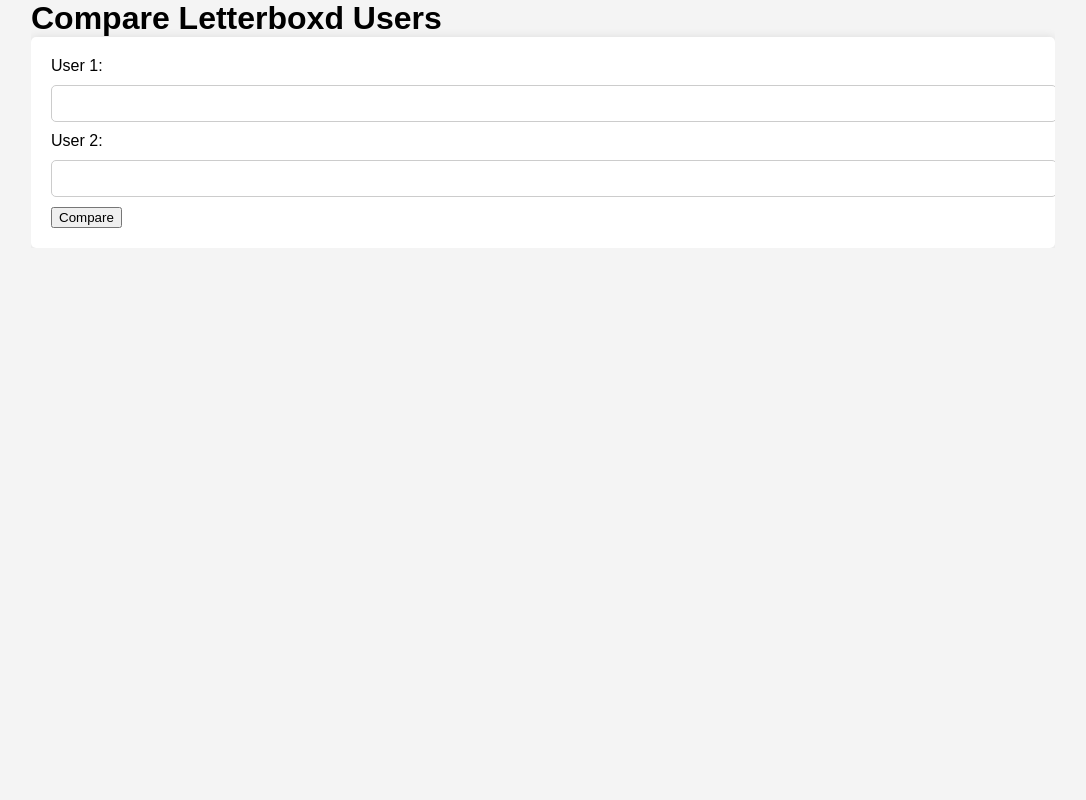
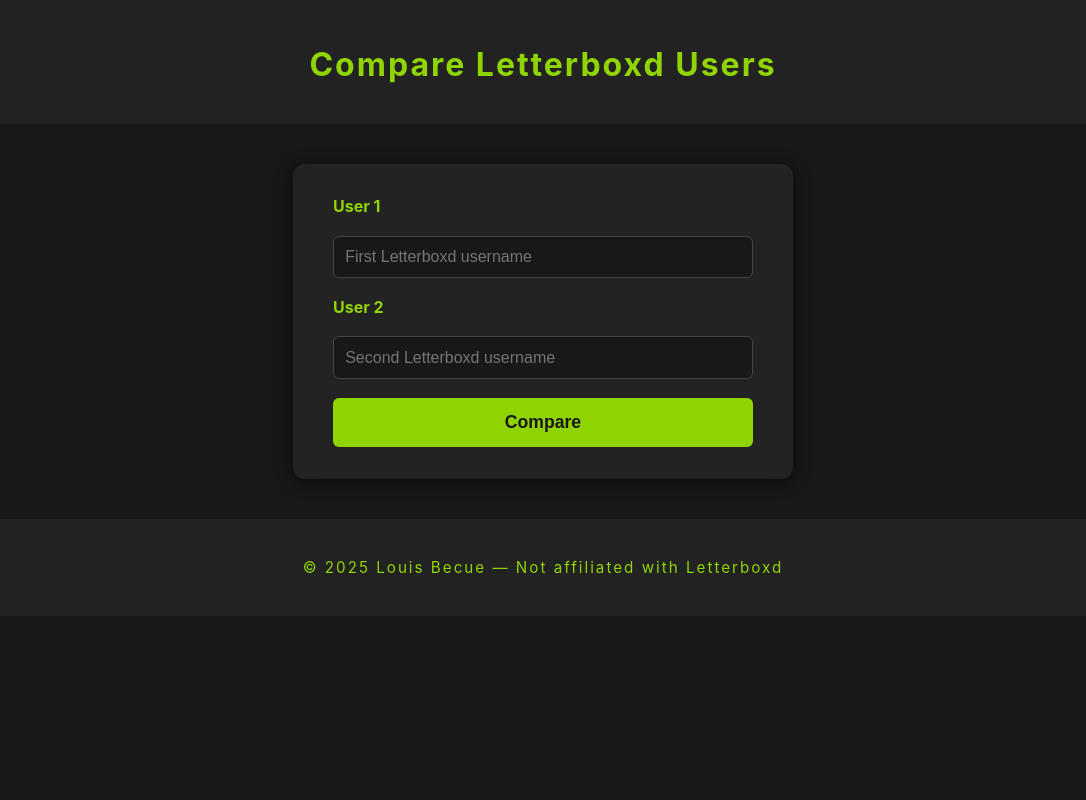
Before and after one commit to louisbecue/letterboxd-match, a Flask app: template templates/compare.html in a window 1280 px wide. Shown: the whole page, without its empty margins (97-1183 px from the left). Run offline with Flask 3, Linux system fonts and the light colour scheme; the template is opened without the code that fills it, so the values that code supplies are empty.

Commit message:
improve HTML structure

```diff
--- a/src/app.py
+++ b/src/app.py
@@ -1,4 +1,4 @@
-from flask import Flask
+from flask import Flask, render_template
 from .routes.compare import compare_bp
 from .routes.recommendations import recommendations_bp
 import sys
@@ -18,7 +18,7 @@ app.register_blueprint(recommendations_bp)
 
 @app.route('/')
 def index():
-    return "Welcome to the Letterboxd Comparison App!"
+    return render_template('index.html')
 
 if __name__ == '__main__':
     app.run(debug=True)
--- a/static/css/style.css
+++ b/static/css/style.css
@@ -1,66 +1,92 @@
 body {
-    font-family: Arial, sans-serif;
-    background-color: #f4f4f4;
+    background: #181818;
+    color: #e1e1e1;
+    font-family: 'Inter', 'Arial', sans-serif;
     margin: 0;
-    padding: 0;
+    min-height: 100vh;
 }
 
-header {
-    background: #35424a;
-    color: #ffffff;
-    padding: 10px 0;
+header, footer {
+    background: #222;
+    color: #8fd400;
     text-align: center;
+    padding: 1.5rem 0;
+    letter-spacing: 2px;
 }
 
-h1 {
-    margin: 0;
+h1, h2, h3 {
+    color: #8fd400;
+    margin-bottom: 0.5em;
 }
 
-.container {
-    width: 80%;
-    margin: auto;
-    overflow: hidden;
+.container, main {
+    max-width: 420px;
+    margin: 2.5rem auto;
+    background: #232323;
+    border-radius: 12px;
+    box-shadow: 0 2px 16px #000a;
+    padding: 2rem 2.5rem;
 }
 
 form {
-    background: #ffffff;
-    padding: 20px;
-    border-radius: 5px;
-    box-shadow: 0 0 10px rgba(0, 0, 0, 0.1);
+    display: flex;
+    flex-direction: column;
+    gap: 1.2rem;
 }
 
-input[type="text"],
-input[type="submit"] {
-    padding: 10px;
-    margin: 10px 0;
-    border: 1px solid #ccc;
-    border-radius: 5px;
-    width: 100%;
+label {
+    font-weight: bold;
+    color: #8fd400;
 }
 
-input[type="submit"] {
-    background: #35424a;
-    color: #ffffff;
-    border: none;
-    cursor: pointer;
+input[type="text"] {
+    background: #181818;
+    border: 1px solid #444;
+    border-radius: 6px;
+    color: #e1e1e1;
+    padding: 0.7em;
+    font-size: 1em;
+    transition: border 0.2s;
 }
 
-input[type="submit"]:hover {
-    background: #45a049;
+input[type="text"]:focus {
+    border: 1.5px solid #8fd400;
+    outline: none;
 }
 
-.results {
-    margin-top: 20px;
-    background: #ffffff;
-    padding: 20px;
-    border-radius: 5px;
-    box-shadow: 0 0 10px rgba(0, 0, 0, 0.1);
+button {
+    background: #8fd400;
+    color: #181818;
+    border: none;
+    border-radius: 6px;
+    padding: 0.8em 0;
+    font-size: 1.1em;
+    font-weight: bold;
+    cursor: pointer;
+    transition: background 0.2s;
 }
 
-.recommendations {
-    margin-top: 20px;
-    background: #ffffff;
-    padding: 20px;
-    border-radius: 5px;
-    box-shadow: 0 0 10px rgba(0, 0, 0, 0.1);
+button:hover {
+    background: #b6ff3c;
 }
+
+ul {
+    padding-left: 1.2em;
+}
+
+a {
+    color: #8fd400;
+    text-decoration: none;
+    font-weight: bold;
+    transition: color 0.2s;
+}
+
+a:hover {
+    color: #b6ff3c;
+}
+
+footer {
+    font-size: 0.95em;
+    margin-top: 2rem;
+    border-radius: 0 0 12px 12px;
+}
--- a/templates/compare.html
+++ b/templates/compare.html
@@ -3,19 +3,24 @@
 <head>
     <meta charset="UTF-8">
     <meta name="viewport" content="width=device-width, initial-scale=1.0">
-    <title>Letterboxd User Comparison</title>
+    <title>Compare Users — Letterboxd Match</title>
     <link rel="stylesheet" href="{{ url_for('static', filename='css/style.css') }}">
 </head>
 <body>
-    <div class="container">
+    <header>
         <h1>Compare Letterboxd Users</h1>
-        <form action="{{ url_for('compare') }}" method="post">
-            <label for="user1">User 1:</label>
-            <input type="text" id="user1" name="user1" required>
-            <label for="user2">User 2:</label>
-            <input type="text" id="user2" name="user2" required>
+    </header>
+    <main>
+        <form action="/compare" method="post">
+            <label for="user1">User 1</label>
+            <input type="text" id="user1" name="user1" placeholder="First Letterboxd username" required>
+            <label for="user2">User 2</label>
+            <input type="text" id="user2" name="user2" placeholder="Second Letterboxd username" required>
             <button type="submit">Compare</button>
         </form>
-    </div>
+    </main>
+    <footer>
+        <p>&copy; 2025 Louis Becue — Not affiliated with Letterboxd</p>
+    </footer>
 </body>
 </html>
```
Also changed, not shown: templates/index.html (+8 -7 lines), templates/results.html (+12 -8 lines), README.md.
